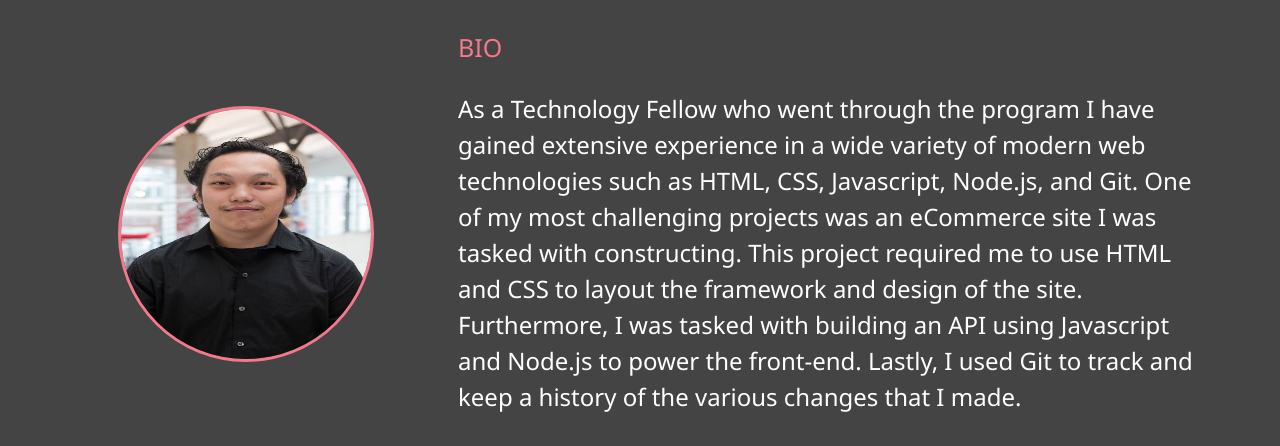
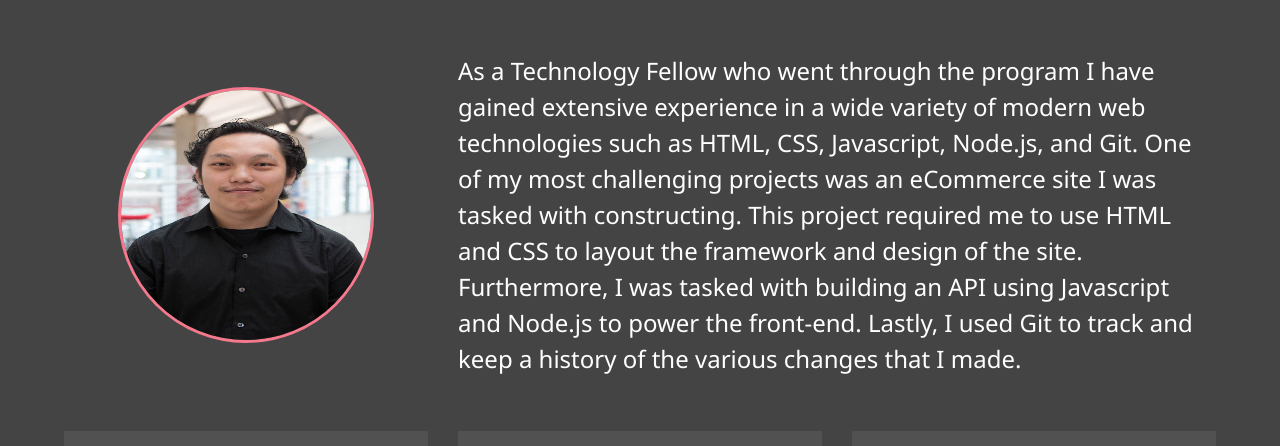
Before and after one commit to InuKaito/My-Portfolio, a website: page about.html in a window 1280 px wide. Shown: the part 253-699 px from the top of the page. Drawn offline with Linux system fonts and the light colour scheme.

Commit message:
removed Bio word from about page

```diff
--- a/about.html
+++ b/about.html
@@ -76,7 +76,7 @@
       <img src="./img/portait.jpg" alt="Nathan Cha" class="bio-image">
 
       <div class="bio">
-        <h3 class="text-secondary">BIO</h3>
+        <h3 class="text-secondary"></h3>
         <p>As a Technology Fellow who went through the program I have gained extensive experience in a wide variety of
           modern web technologies such as HTML, CSS, Javascript, Node.js, and Git. One of my most challenging projects
           was an eCommerce site I was tasked with constructing. This project required me to use HTML and CSS to layout
```
